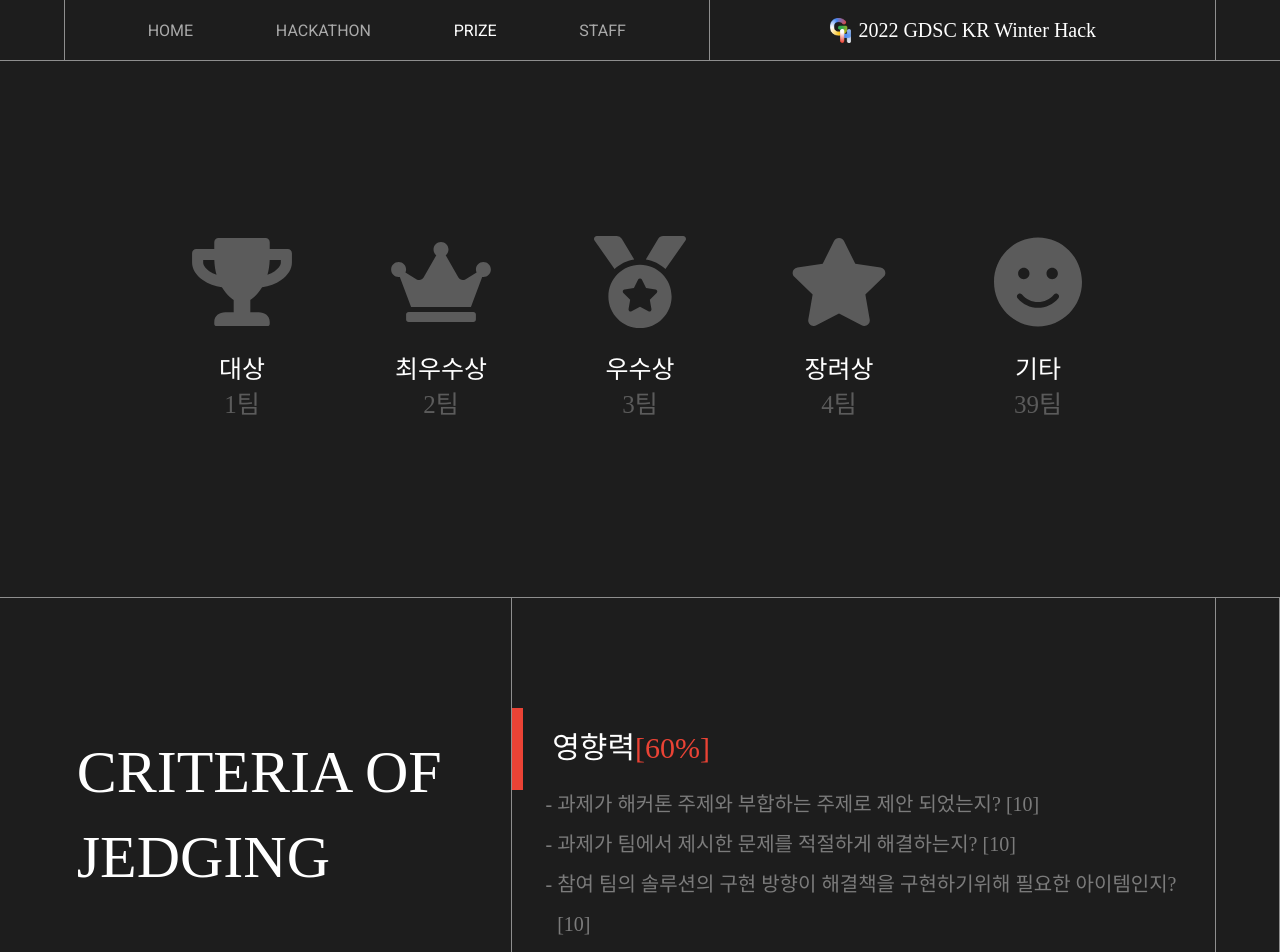
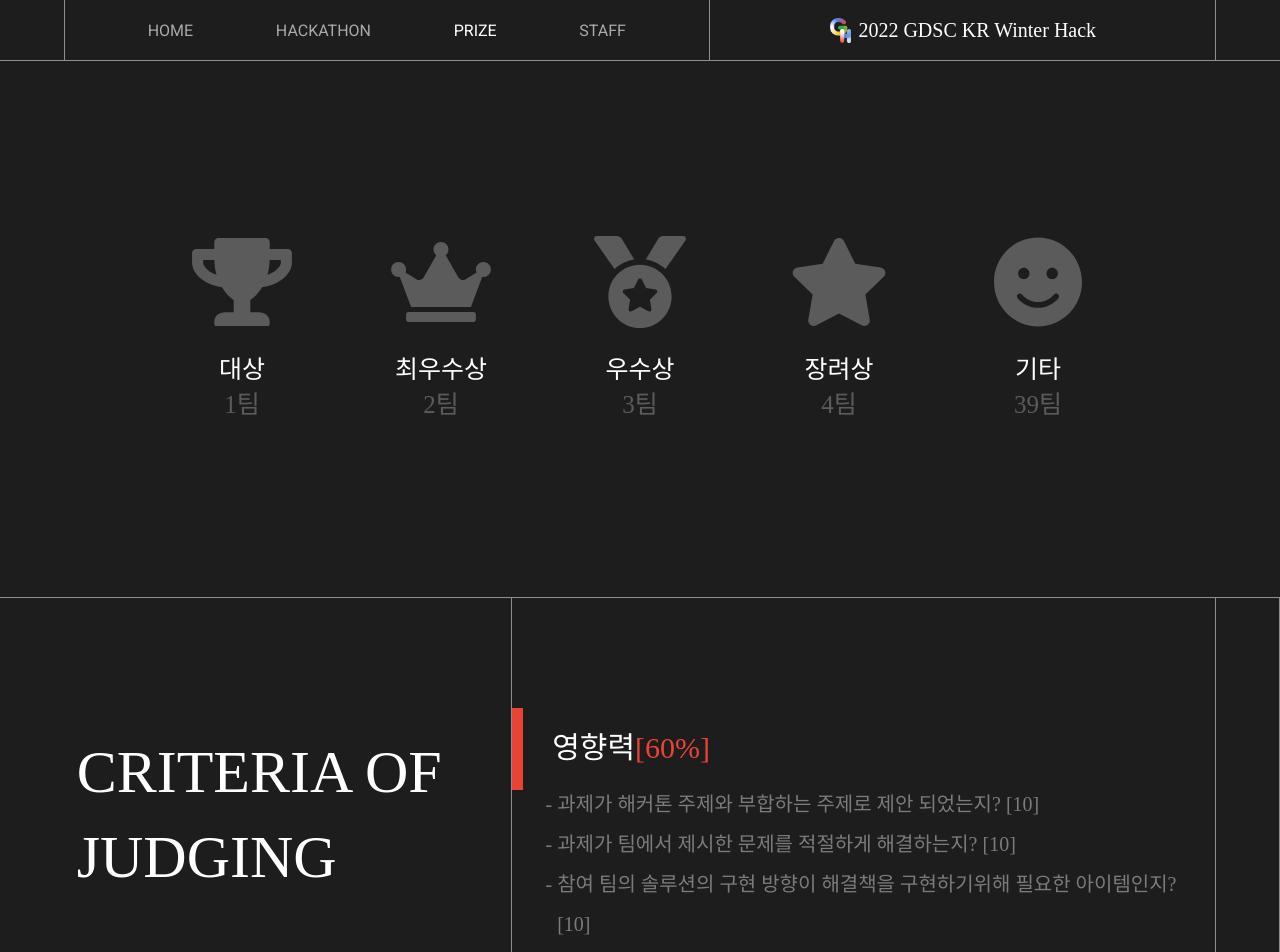
Before and after one commit to ottl-seo/gdsckoreahackathon2022.github.io, a React (Create React App) app: page /#/prize in a window 1280 px wide. Shown: the top 952 px of the page. Built offline with nearby package versions, Linux system fonts and the light colour scheme; a web font is replaced by a local one.

Commit message:
오타 변경

```diff
--- a/src/pages/Prize/components/CriteriaItem.jsx
+++ b/src/pages/Prize/components/CriteriaItem.jsx
@@ -130,7 +130,7 @@ const CriteriaItem = () => {
         <span>
           CRITERIA OF
           <br />
-          JEDGING
+          JUDGING
         </span>
         <p>winter hack의 심가기준은 두가지로 나뉘어 심사합니다.</p>
       </div>
```
